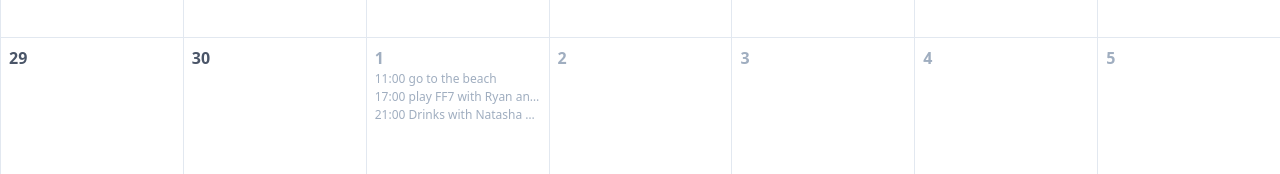
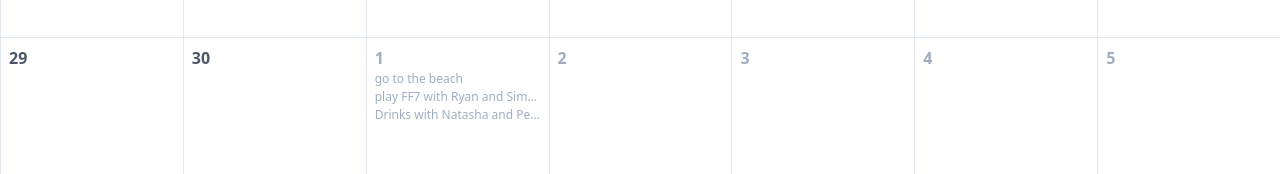
Before and after one commit to beaucouplus/calendar, a React (Create React App) app: page / in a window 1280 px wide. Shown: the part 621-795 px from the top of the page. Built offline with nearby package versions, Linux system fonts and the light colour scheme.

Commit message:
match data structure with google api > events now have a start and end, date or datetime - grouping updated

```diff
--- a/src/EventContext.js
+++ b/src/EventContext.js
@@ -2,91 +2,83 @@ import React, { useState } from "react";
 import { groupEventsByDate } from "./calendar";
 
 const dummyEvents = [
-  { id: 1, date: "2020-07-01", time: "11:00", title: "go to the beach" },
+  {
+    id: 1,
+    start: { date: null, datetime: "2020-07-01T11:00:00+02:00" },
+    end: { date: null, datetime: "2020-07-01T15:00:00+02:00" },
+    title: "go to the beach",
+  },
   {
     id: 2,
-    date: "2020-07-01",
-    time: "17:00",
+    start: { date: null, datetime: "2020-07-01T17:00:00+02:00" },
+    end: { date: null, datetime: "2020-07-01T21:00:00+02:00" },
     title: "play FF7 with Ryan and Simon",
   },
   {
     id: 3,
-    date: "2020-07-01",
-    time: "21:00",
+    start: { date: null, datetime: "2020-07-01T19:00:00+02:00" },
+    end: { date: null, datetime: "2020-07-01T23:00:00+02:00" },
     title: "Drinks with Natasha and Pepito at the hacienda near the cemetery.",
   },
 
-  { id: 4, date: "2020-07-09", time: "13:00", title: "work from home" },
+  {
+    id: 4,
+    start: { date: null, datetime: "2020-07-09T09:00:00+02:00" },
+    end: { date: null, datetime: "2020-07-09T12:00:00+02:00" },
+    title: "work from home",
+  },
   {
     id: 5,
-    date: "2020-07-09",
-    time: "15:00",
+    start: { date: null, datetime: "2020-07-09T15:00:00+02:00" },
+    end: { date: null, datetime: "2020-07-09T19:00:00+02:00" },
     title: "summer party with the cascados",
   },
   {
     id: 6,
-    date: "2020-07-17",
-    time: "17:00",
+    start: { date: null, datetime: "2020-07-17T13:00:00+02:00" },
+    end: { date: null, datetime: "2020-07-17T14:30:00+02:00" },
     title: "hamburgers with Daniel",
   },
   {
     id: 7,
-    date: "2020-07-17",
-    time: "18:00",
+    start: { date: null, datetime: "2020-07-17T21:00:00+02:00" },
+    end: { date: null, datetime: "2020-07-18T:02:00+02:00" },
     title: "Night out at the Hacienda as usual",
   },
   {
     id: 8,
-    date: "2020-07-21",
-    time: "15:00",
+    start: { date: null, datetime: "2020-07-21T15:00:00+02:00" },
+    end: { date: null, datetime: "2020-07-21T17:00:00+02:00" },
     title: "Chill at home",
   },
   {
     id: 9,
-    date: "2020-07-21",
-    time: "17:00",
+    start: { date: null, datetime: "2020-07-21T17:00:00+02:00" },
+    end: { date: null, datetime: "2020-07-21T19:00:00+02:00" },
     title: "Double chill at home, netflix night",
   },
   {
     id: 10,
-    date: "2020-07-21",
-    time: "18:00",
+    start: { date: null, datetime: "2020-07-17T18:00:00+02:00" },
+    end: { date: null, datetime: "2020-07-17T18:15:00+02:00" },
     title: "Toilet time",
   },
   {
     id: 11,
-    date: "2020-07-21",
-    time: "19:00",
+    start: { date: null, datetime: "2020-07-21T19:00:00+02:00" },
+    end: { date: null, datetime: "2020-07-21T19:00:00+02:00" },
     title: "Nap time",
   },
   {
     id: 12,
-    date: "2020-07-21",
-    time: "20:00",
-    title: "Eat",
+    start: { date: null, datetime: "2020-07-30T10:00:00+02:00" },
+    end: { date: null, datetime: "2020-07-30T11:00:00+02:00" },
+    title: "coffee at la pata negra",
   },
   {
     id: 13,
-    date: "2020-07-21",
-    time: "21:00",
-    title: "Netflix",
-  },
-  {
-    id: 14,
-    date: "2020-07-21",
-    time: "22:00",
-    title: "Should I sleep?",
-  },
-  {
-    id: 15,
-    date: "2020-07-30",
-    time: "10:00",
-    title: "coffee at la pata negra",
-  },
-  {
-    id: 16,
-    date: "2020-07-30",
-    time: "16:00",
+    start: { date: null, datetime: "2020-07-30T16:00:00+02:00" },
+    end: { date: null, datetime: "2020-07-30T17:30:00+02:00" },
     title: "Another coffee. Love coffee",
   },
 ];
@@ -95,7 +87,7 @@ const EventContext = React.createContext();
 
 function EventStore({ children }) {
   const [events, setEvents] = useState(groupEventsByDate(dummyEvents));
-  const [eventID, setEventID] = useState(17);
+  const [eventID, setEventID] = useState(dummyEvents.length);
 
   function addEvent(event) {
     setEventID(eventID + 1);
--- a/src/calendar.js
+++ b/src/calendar.js
@@ -7,10 +7,15 @@ function groupEventsByDate(events) {
   const groupedEvents = {};
 
   events.forEach((event) => {
-    const currentDate = groupedEvents[event.date];
+    // TODO when updating to multi days events, check start and end date to make sure that the event is between the boundaries.
+    // Else, only use the datetime
+    const eventDate = event.start.date
+      ? event.start.date
+      : dayjs(event.start.datetime).format("YYYY-MM-DD");
+    const currentDate = groupedEvents[eventDate];
     currentDate
       ? currentDate.push(event)
-      : (groupedEvents[event.date] = [event]);
+      : (groupedEvents[eventDate] = [event]);
   });
   return groupedEvents;
 }
```
